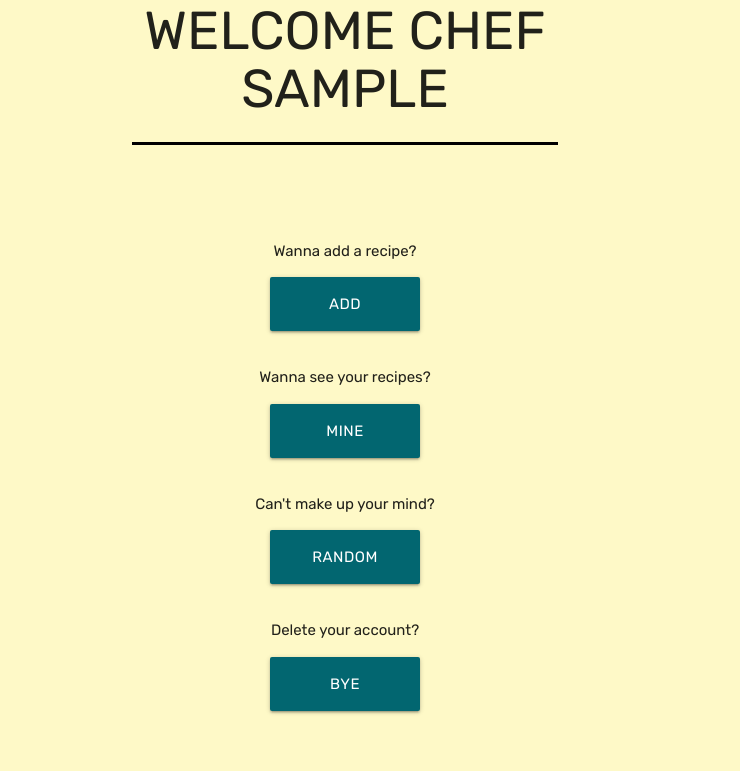
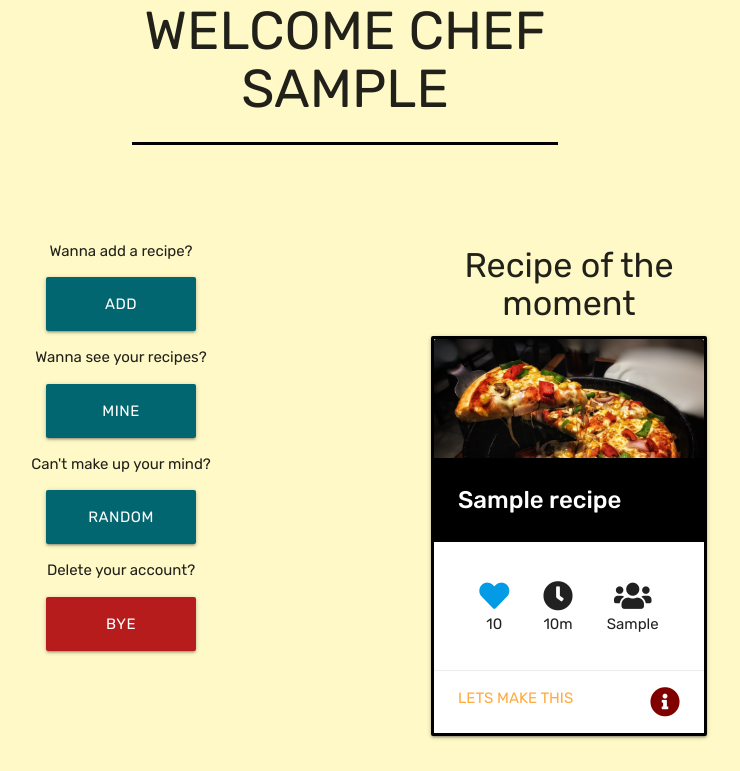
Before and after one commit to shiba517/ed_so-MSP3, a Flask app: a page that uses templates/profile.html in a window 1280 px wide. Shown: the part 98-869 px from the top of the page, without its empty margins (295-1035 px from the left). Before the commit the page ends 812 px from the top, so only its background shows below. Run offline with Flask 2, Linux system fonts and the light colour scheme; the visitor is signed in with stand-in values (Sample User, id 1); a database or web service that is not in the repository returns one stand-in record (values such as "Sample title"); some libraries are stand-ins or nearby versions.

Commit message:
like functionality has changed

```diff
--- a/app.py
+++ b/app.py
@@ -93,8 +93,10 @@ def profile(username):
         "username": username
     })
 
+    hot = list(mongo.db.recipes.find().sort("likes", -1).limit(1))
+
     if session["this_user"]:
-        return render_template("profile.html", user=user_info)
+        return render_template("profile.html", user=user_info, hott=hot)
 
 
 # ------------------- Logging out
@@ -134,6 +136,7 @@ def add_recipe():
     return render_template("add_recipe.html")
 
 
+# ------------------- All recipes page (templates/all_recipes.html)
 @app.route("/all_recipes")
 def all_recipes():
     all_recipes = mongo.db.recipes.find()
@@ -141,6 +144,7 @@ def all_recipes():
     return render_template("all_recipes.html", recipes=all_recipes)
 
 
+# ------------------- Chosen recipe page (templates/chosen_recipe.html)
 @app.route("/chosen_recipe/<recipe_id>")
 def chosen_recipe(recipe_id):
     if not session.get("this_user"):
@@ -171,6 +175,7 @@ def my_recipes():
     return render_template("my_recipes.html", recipes=all_recipes)
 
 
+# ------------------- Delete recipe (templates/chosen_recipe.html)
 @app.route("/delete_recipe/<recipe_id>")
 def delete_recipe(recipe_id):
     if not session.get("this_user"):
@@ -209,12 +214,13 @@ def edit_recipe(recipe_id):
     return render_template("edit_recipe.html", recipe=this_recipe)
 
 
+# ------------------- Like (templates/all_recipes.html, my_recipes.html, and random_recipes.html)
 @app.route("/like/<recipe_id>")
 def like(recipe_id):
     mongo.db.recipes.update_one({"_id": ObjectId(recipe_id)}, {"$inc": {
         "likes": 1
     }})
-    return redirect(url_for("all_recipes"))
+    return redirect(url_for("chosen_recipe", recipe_id=recipe_id))
 
 
 @app.route("/random_recipes")
--- a/static/css/style.css
+++ b/static/css/style.css
@@ -32,6 +32,8 @@ body {
 
 .ncc-btn {
     background-color: #026670;
+    font-family: 'Rubik', sans-serif;
+    font-size: 1rem;
 }
 
 .ncc-inline-block {
@@ -130,6 +132,10 @@ header .ncc-navbar-dec {
     width: 30%;
 }
 
+.ncc-fixbug1 {
+    border: solid #9FEDD7
+}
+
 
 /* --------- Register (register.html) --------- */
 .ncc-form-decoration {
@@ -192,6 +198,12 @@ header .ncc-navbar-dec {
     min-width: 30%
 }
 
+@media (min-width: 1200px) {
+    .ncc-searchForm-decoration .ncc-btn {
+        min-width: 10%
+    }
+}
+
 
 /* --------- Footer (base.html) --------- */
 footer {
@@ -220,3 +232,13 @@ footer {
 .ncc-icon-dec {
     color:maroon
 }
+
+.ncc-test {
+    padding: 0.5rem;
+    margin-bottom: 0.5rem;
+}
+
+.ncc-test2 {
+    padding: 0.5;
+    margin-bottom: 0
+}
--- a/templates/all_recipes.html
+++ b/templates/all_recipes.html
@@ -36,13 +36,7 @@
                 <div class="card-content">
                     <div class="center">
                         <div class="ncc-inline-block ncc-margLeftRight-1rem">
-                            {% if session.this_user %}
-                            <a href="{{ url_for('like', recipe_id=each_recipe._id) }}">
-                                <i class="fas fa-heart small"></i>
-                            </a>
-                            {% else %}
                             <i class="fas fa-heart small"></i>
-                            {% endif %}
                             <p class="center">{{ each_recipe.likes }}</p>
                         </div>
                         <div class="ncc-inline-block ncc-margLeftRight-1rem">
--- a/templates/profile.html
+++ b/templates/profile.html
@@ -10,42 +10,80 @@
 </div>
 
 <div id="ncc-yourInfoArea" class="container">
-    <div class="col s12">
-        <div class="row">
-            <div class="col s12 center">
+    <div class="row">
+        <div class="col s12 m6">
+            <div class="center">
                 <p>Wanna add a recipe?</p>
                 <a href="{{ url_for('add_recipe') }}" class="btn-large ncc-btn">add</a>
             </div>
-        </div>
-        <div class="row">
-            <div class="col s12 center">
+            <div class="center">
                 <p>Wanna see your recipes?</p>
                 <a href="{{ url_for('my_recipes') }}" class="btn-large ncc-btn">mine</a>
             </div>
-        </div>
-        <div class="row">
-            <div class="col s12 center">
+            <div class="center">
                 <p>Can't make up your mind?</p>
                 <a href="{{ url_for('random_recipes') }}" class="btn-large ncc-btn">random</a>
             </div>
-        </div>
-        <div class="row">
-            <div class="col s12 center">
+            <div class="center">
                 <p>Delete your account?</p>
-                <a href="#delete_message" class="btn-large ncc-btn modal-trigger">bye</a>
+                <a href="#delete_message" class="btn-large ncc-btn modal-trigger red darken-4">bye</a>
 
                 <!-- Modal for deleting a recipe -->
                 <div id="delete_message" class="modal ncc-modal-decoration">
                     <div class="modal-conent center-align">
                         <h4>Delete?</h4>
                         <p>Clicking yes will permanently delete your account and all your recipes</p>
-                        <a href="{{ url_for('remove_account', user_id=user._id) }}" class="modal-close btn-small btn-flat center-align ncc-btn">Yes</a>
+                        <a href="{{ url_for('remove_account', user_id=user._id) }}"
+                            class="modal-close btn-small btn-flat center-align ncc-btn ">Yes</a>
                         <a class="modal-close btn-small btn-flat ncc-btn">No</a>
                     </div>
                 </div>
             </div>
         </div>
+        <div class="col s12 m6 l6 xl4 offset-xl1">
+            <h4 class="center">Recipe of the moment</h4>
+            <div class="card medium hoverable ncc-recipeCard-decoration">
+                <div class="card-image">
+                    <img src="../static/images/karthik-garikapati-oBbTc1VoT-0-unsplash.jpg">
+                    <span class="card-title truncate ncc-recipeCardTitle"><strong>{{ hott[0].recipe_name}}</strong></span>
+                </div>
+                <div class="card-content">
+                    <div class="center">
+                        <div class="ncc-inline-block ncc-margLeftRight-1rem">
+                            {% if session.this_user %}
+                            <a href="{{ url_for('like', recipe_id=hott[0]._id) }}">
+                                <i class="fas fa-heart small"></i>
+                            </a>
+                            {% else %}
+                            <i class="fas fa-heart small"></i>
+                            {% endif %}
+                            <p class="center">{{ hott[0].likes }}</p>
+                        </div>
+                        <div class="ncc-inline-block ncc-margLeftRight-1rem">
+                            <i class="fas fa-clock prefix small"></i>
+                            <p class="center">{{ hott[0].recipe_duration }}m</p>
+                        </div>
+                        <div class="ncc-inline-block ncc-margLeftRight-1rem">
+                            <i class="fas fa-users prefix small"></i>
+                            <p class="center">{{ hott[0].recipe_servings }}</p>
+                        </div>
+                    </div>
+                </div>
+
+                <div class="card-reveal">
+                    <span class="card-title "><strong>{{ hott[0].recipe_name }}</strong><i class="fas fa-info-circle right ncc-icon-dec"></i></span>
+                    <p>{{ hott[0].recipe_description }}</p>
+                </div>
+                <div class="card-action">
+                    {% if session.this_user %}
+                    <a href="{{ url_for('chosen_recipe', recipe_id=hott[0]._id) }}">Lets make this</a>
+                    {% endif %}
+                    <i class="fas fa-info-circle activator small right ncc-icon-dec"></i>
+                </div>
+            </div>
+        </div>
     </div>
+
 </div>
 
 {% endblock %}
--- a/templates/random_recipes.html
+++ b/templates/random_recipes.html
@@ -21,13 +21,7 @@
                 <div class="card-content">
                     <div class="center">
                         <div class="ncc-inline-block ncc-margLeftRight-1rem">
-                            {% if session.this_user %}
-                            <a href="{{ url_for('like', recipe_id=each_recipe._id) }}">
-                                <i class="fas fa-heart small"></i>
-                            </a>
-                            {% else %}
                             <i class="fas fa-heart small"></i>
-                            {% endif %}
                             <p class="center">{{ each_recipe.likes }}</p>
                         </div>
                         <div class="ncc-inline-block ncc-margLeftRight-1rem">
```
Also changed, not shown: templates/chosen_recipe.html (+19 -2 lines), templates/home.html (+4 -4 lines), templates/my_recipes.html (+15 -6 lines).
